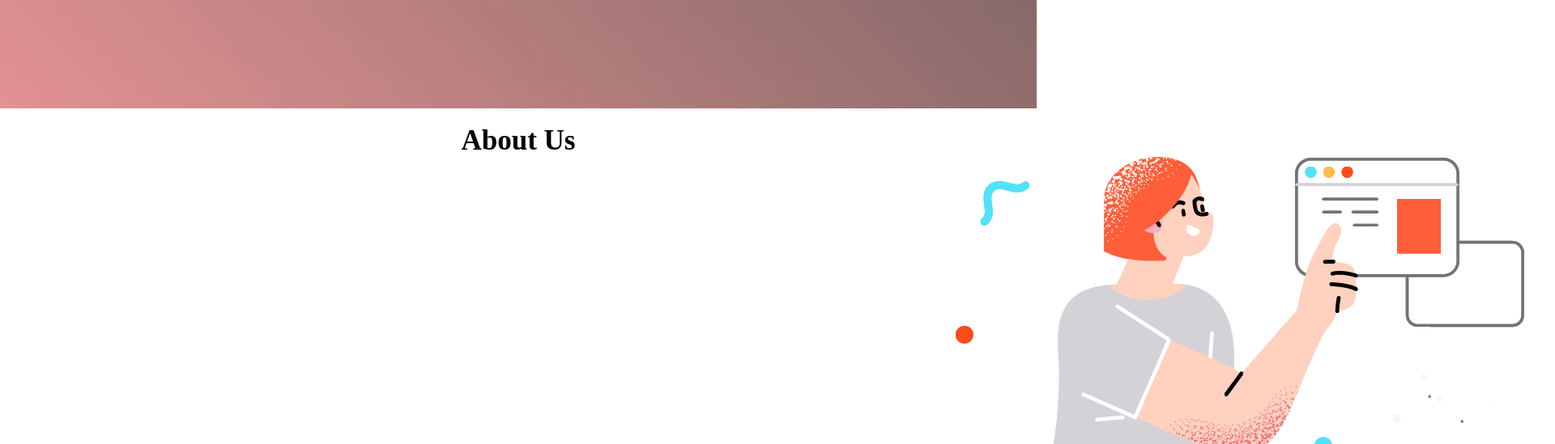
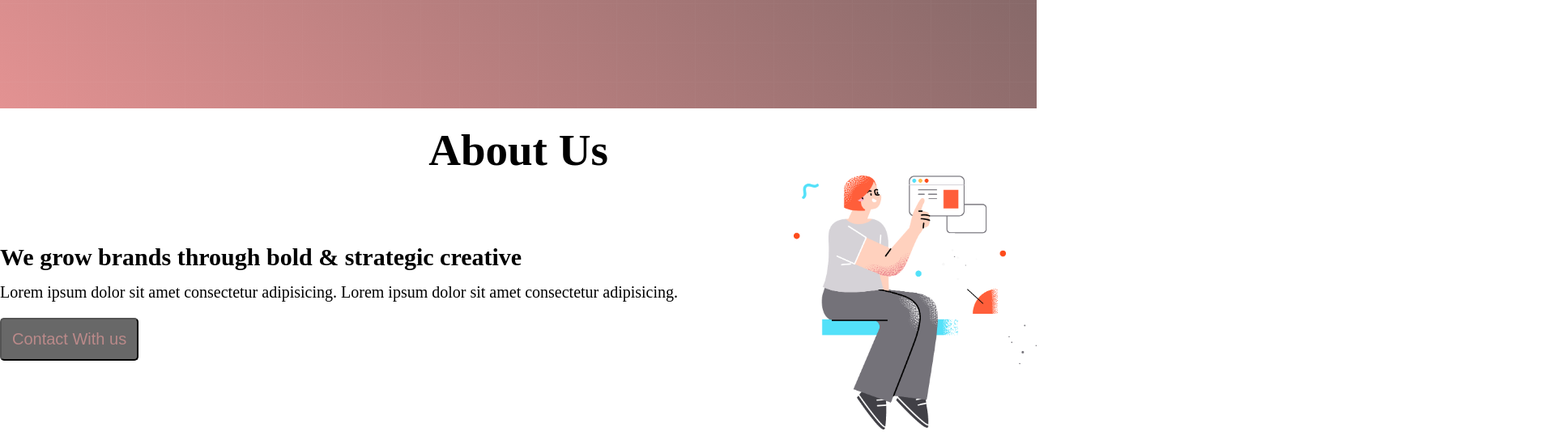
Before and after one commit to anie3008/my-first-github-repo, a plain HTML site: page index.html in a window 1280 px wide. Shown: the part 720-1269 px from the top of the page at 81% size, 1920 px wide, since content can reach past the window. Drawn offline with Linux system fonts and the light colour scheme.

Commit message:
solved image issue of the main section

```diff
--- a/index.html
+++ b/index.html
@@ -55,8 +55,8 @@
 
 <button class="btn">Contact With us</button>
 </div>
-<div class="abt-us-img"> <img src="./images/section.png" alt=""></div>
-</div>
+<img class="abt-us-img" src="./images/section.png" alt=""></div>
+
 
 
 </section>
--- a/test.css
+++ b/test.css
@@ -68,12 +68,12 @@ color: brown;
 
 .about-us-container{
     display: flex;
-justify-content: center;
+justify-content: space-between;
 align-items: center;
 }
 .about-us{text-align: center;
     padding-top: 20px;
-    font-size: 35px;
+    font-size: 55px;
     font-weight: bold;
 }
 .text-container{
@@ -81,12 +81,12 @@ align-items: center;
     align-content: center;
 }
 .dscrptn{
-    font-size: 30px;
+    font-size: 20px;
     margin-top: 15px;
 }
 .title{
-    font-size: 50px;
+    font-size: 30px;
     font-weight: bold;
 }
 .abt-us-img{
-width: 100px;}
+width: 300px;}
```
